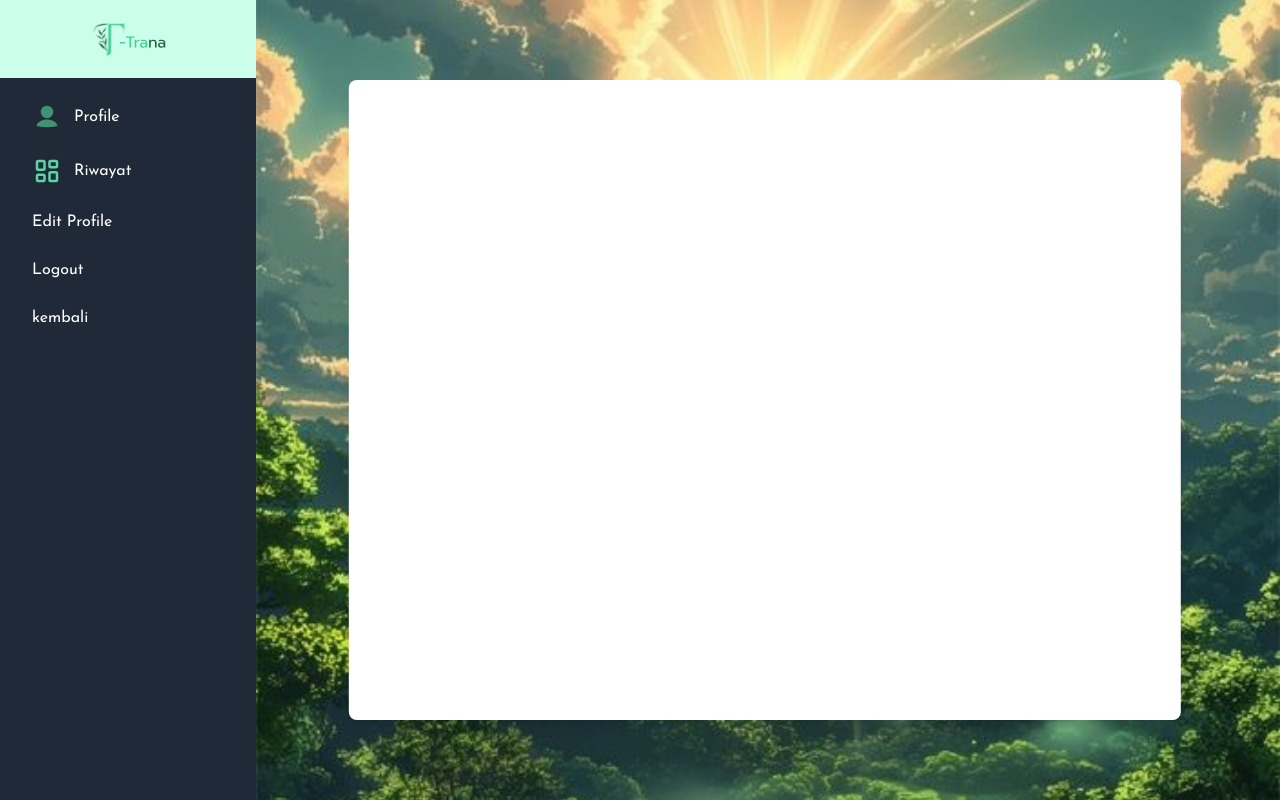
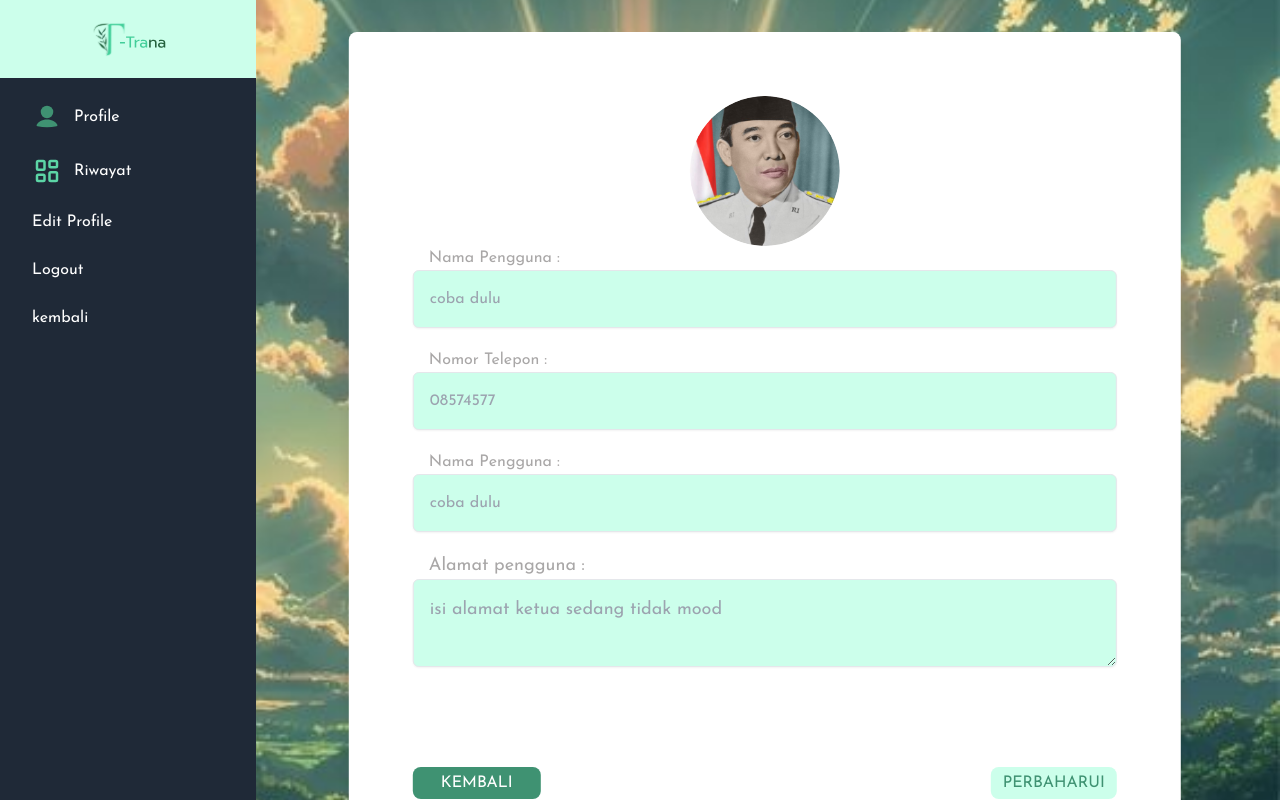
Before and after one commit to auliarahman789/ornatredec, a Next.js app: page /profile/edit in a window 1280 px wide. Shown: the top 800 px of the page. Built offline with nearby package versions, Linux system fonts and the light colour scheme.

Commit message:
update edit profile

```diff
--- a/src/app/components/edit.tsx
+++ b/src/app/components/edit.tsx
@@ -9,7 +9,7 @@ export default function Sidebar() {
   return (
     <div className="flex min-h-screen">
       {/* Sidebar */}
-      <div className="w-64 h-screen bg-gray-800 text-white flex flex-col">
+      <div className="w-64 h-[200%] bg-gray-800 text-white flex flex-col fixed top-0">
         <div className="p-4 flex justify-center bg-[#CCFFEB]">
           <Image src="/icon/logo.svg" width={85} height={70} alt="logo" />
         </div>
@@ -72,10 +72,67 @@ export default function Sidebar() {
       </div>
       <div
         className="flex-1 bg-cover bg-center"
-        style={{ backgroundImage: "url('/img/bg.jpg')" }}
+        style={{ backgroundImage: "url('/img/bg.jpg')", height: "170vh" }}
       >
         <div className="absolute inset-0 flex justify-center items-center pointer-events-none">
-          <div className="bg-white p-16 rounded-lg shadow-lg w-[65%] h-[80%] translate-x-[15%] z-20 relative pointer-events-auto"></div>
+          <div className="bg-white p-16 rounded-lg shadow-lg w-[65%] h-[140%] translate-x-[15%] z-20 relative pointer-events-auto translate-y-48">
+            <div className="flex justify-center">
+              <Image
+                src="/img/soekarno.png"
+                width={150}
+                height={150}
+                alt="gm"
+                className="rounded-full"
+              />
+            </div>
+            <div className="pb-5">
+              <span className="pl-4 text-[#A9A7A7]">Nama Pengguna :</span>
+              <div className="flex flex-col">
+                <input
+                  type="text"
+                  placeholder="coba dulu"
+                  className="w-[100%] p-4 border bg-[#CCFFEB] rounded-md shadow-sm "
+                />
+              </div>
+            </div>
+            <div className="pb-5">
+              <span className="pl-4 text-[#A9A7A7]">Nomor Telepon :</span>
+              <div className="flex flex-col">
+                <input
+                  type="text"
+                  placeholder="08574577"
+                  className="w-[100%] p-4 border bg-[#CCFFEB] rounded-md shadow-sm"
+                />
+              </div>
+            </div>
+            <div className="pb-5">
+              <span className="pl-4 text-[#A9A7A7]">Nama Pengguna :</span>
+              <div className="flex flex-col">
+                <input
+                  type="text"
+                  placeholder="coba dulu"
+                  className="w-[100%] p-4 border bg-[#CCFFEB] rounded-md shadow-sm"
+                />
+              </div>
+            </div>
+            <div className="text-[#A9A7A7] text-[18px] pb-5">
+              <span className="pl-4">Alamat pengguna :</span>
+              <div className="flex flex-col">
+                <textarea
+                  placeholder="isi alamat ketua sedang tidak mood"
+                  className="w-[100%] p-4 border bg-[#CCFFEB] rounded-md shadow-sm pr-10"
+                />
+              </div>
+            </div>
+            <div className="mt-20 flex justify-between">
+              <button className="px-7 py-1 rounded-lg bg-[#3F9272] text-[#ffff]">
+                KEMBALI
+              </button>
+              <button className="px-3 py-1 rounded-lg bg-[#CCFFEB] text-[#3F9272]">
+                PERBAHARUI
+              </button>
+            </div>
+          </div>
         </div>
       </div>
     </div>
```
Also changed, not shown: public/img/bola.png (added), public/img/pensil.png (added).
